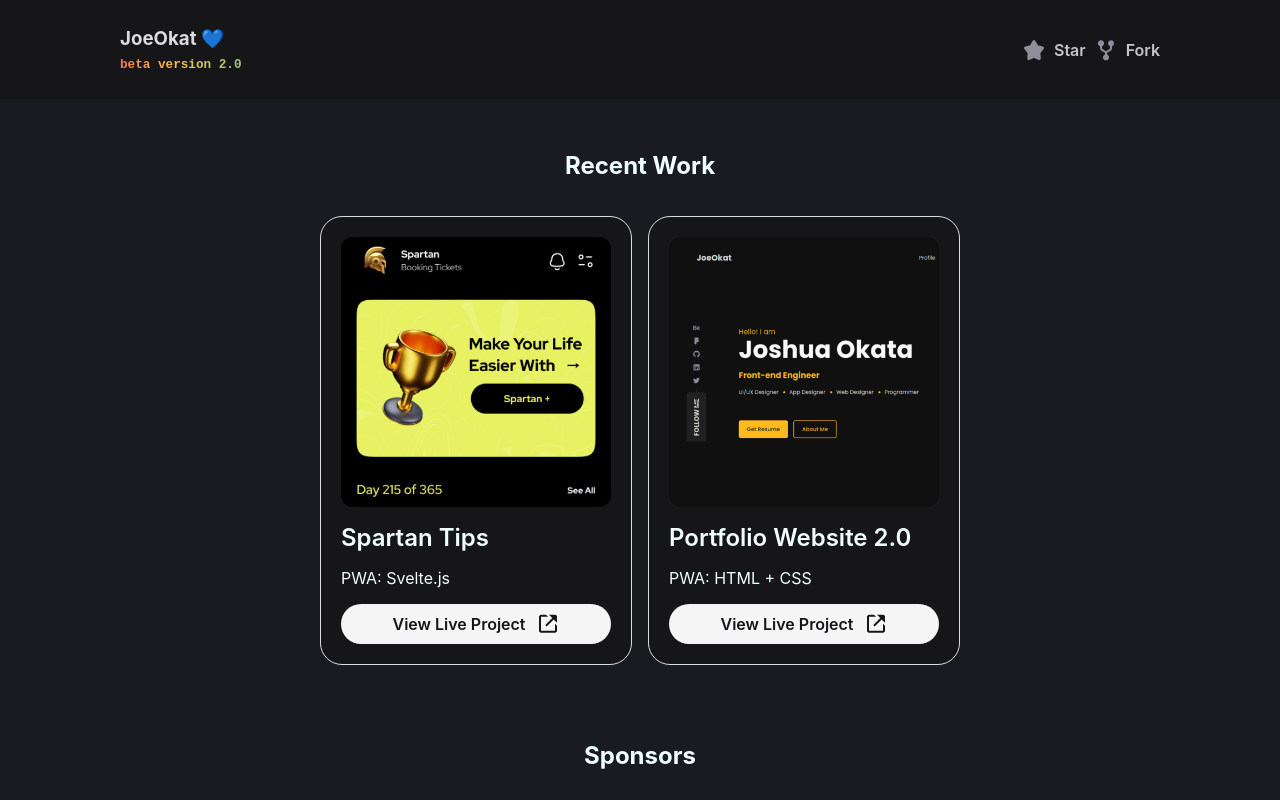
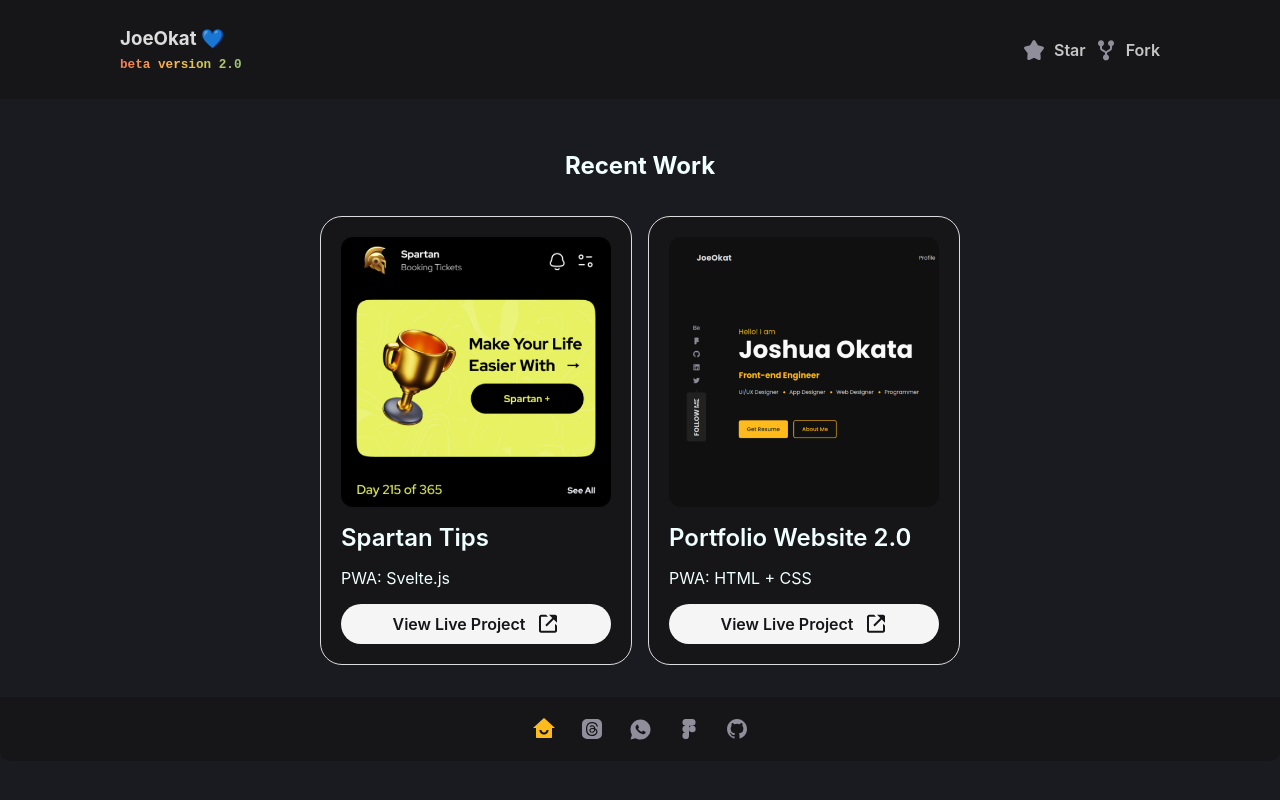
Before and after one commit to joeokat/Portfolio2.0, a React (Create React App) app: page /recentwork in a window 1280 px wide. Shown: the top 800 px of the page. Built offline with nearby package versions, Linux system fonts and the light colour scheme.

Commit message:
Update RecentWork.jsx

```diff
--- a/src/pages/RecentWork.jsx
+++ b/src/pages/RecentWork.jsx
@@ -10,7 +10,6 @@ export const RecentWork = () => {
       <Nav />
         <div className="center">
           <Portfolio />
-          <Partners />
         </div>
       <Socials />
     </>
```
